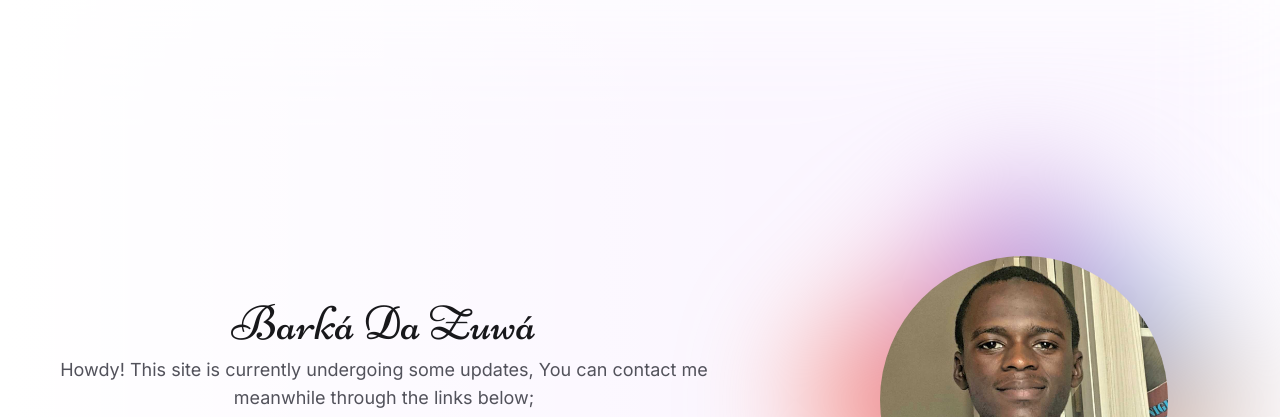
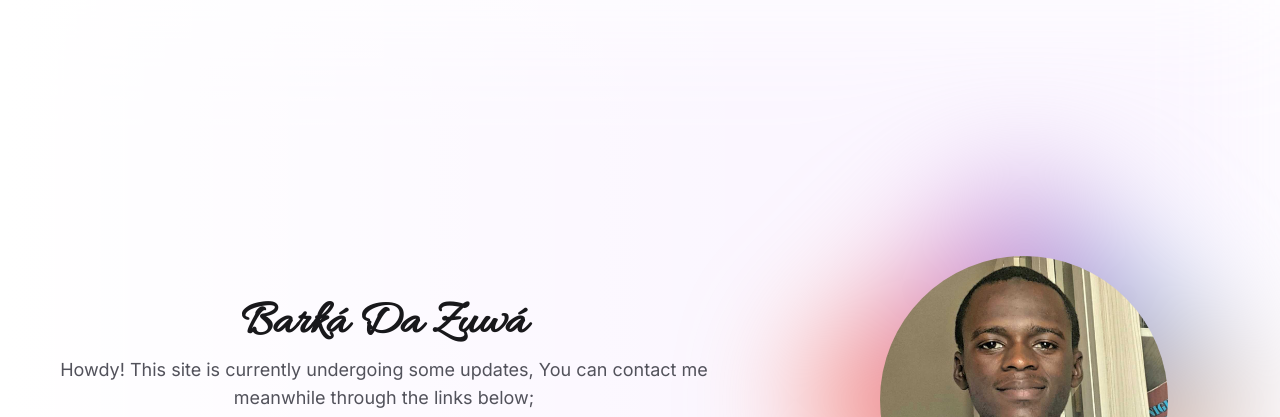
Before and after one commit to irshadbaiwa/irshadbaiwa.github.io, a Gatsby site: page / in a window 1280 px wide. Shown: the top 417 px of the page. Built offline with nearby package versions, Linux system fonts and the light colour scheme; Gatsby itself is replaced by a stand-in of ours.

Commit message:
change cursive font

```diff
--- a/gatsby-browser.tsx
+++ b/gatsby-browser.tsx
@@ -1,3 +1,3 @@
 import '@fontsource/inter'
-import '@fontsource/niconne'
+import '@fontsource/allura'
 import './src/styles/global.css'
--- a/package.json
+++ b/package.json
@@ -17,8 +17,8 @@
     "typecheck": "tsc --noEmit"
   },
   "dependencies": {
+    "@fontsource/allura": "^4.5.12",
     "@fontsource/inter": "^4.5.12",
-    "@fontsource/niconne": "^4.5.9",
     "gatsby": "^4.25.1",
     "gatsby-plugin-image": "^2.21.0",
     "gatsby-plugin-layout": "^4.3.0",
--- a/src/sections/home/Hero.tsx
+++ b/src/sections/home/Hero.tsx
@@ -36,8 +36,8 @@ const HeroSection: React.FC<Props> = () => {
             <div className="mb-2">
               <HeaderText variant="h1">
                 <h1
-                  className="my-2 font-medium"
-                  style={{ fontFamily: 'Niconne' }}
+                  className="my-2 font-semibold"
+                  style={{ fontFamily: 'Allura' }}
                 >
                   Barká Da Zuwá
                 </h1>
```
Also changed, not shown: 1 other file.
